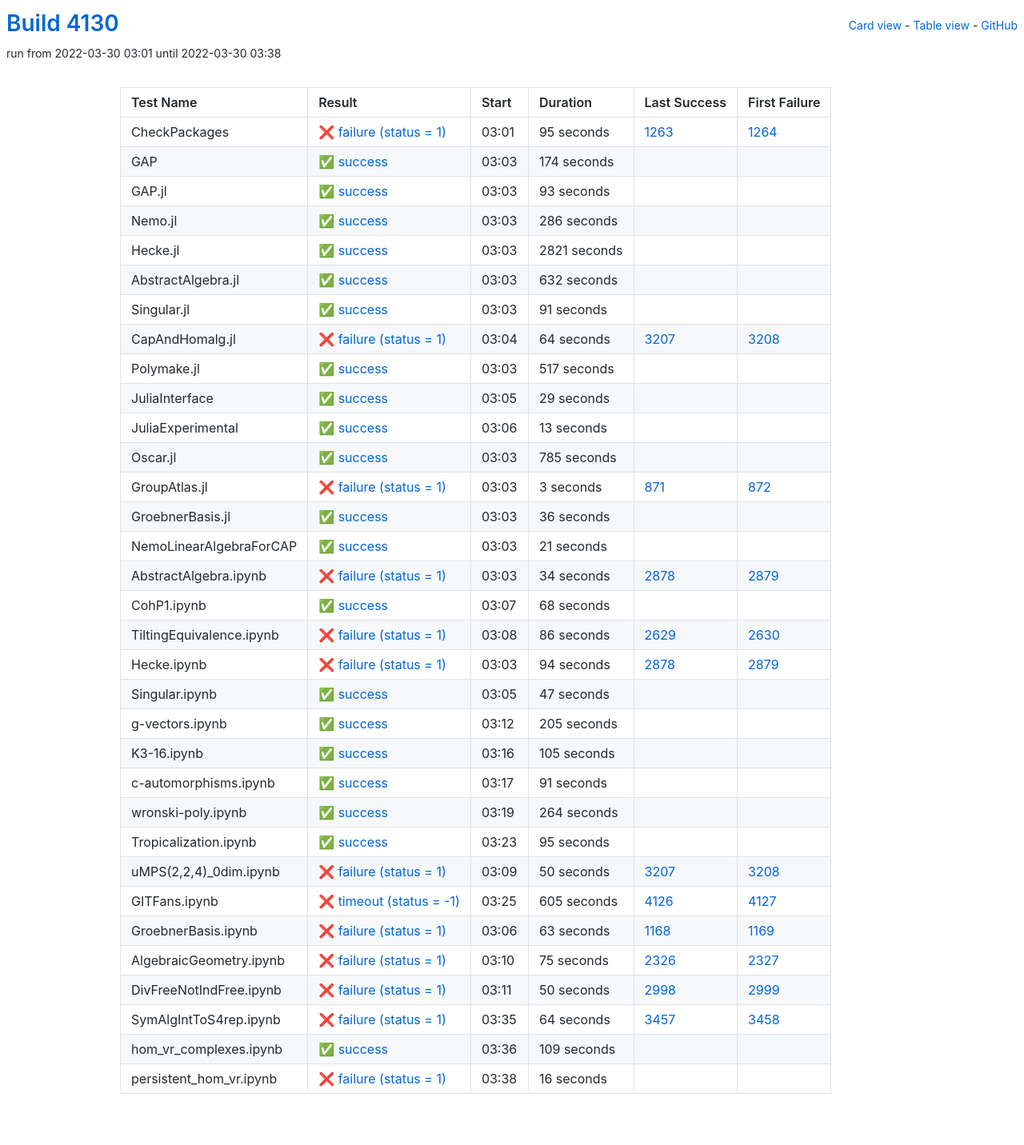
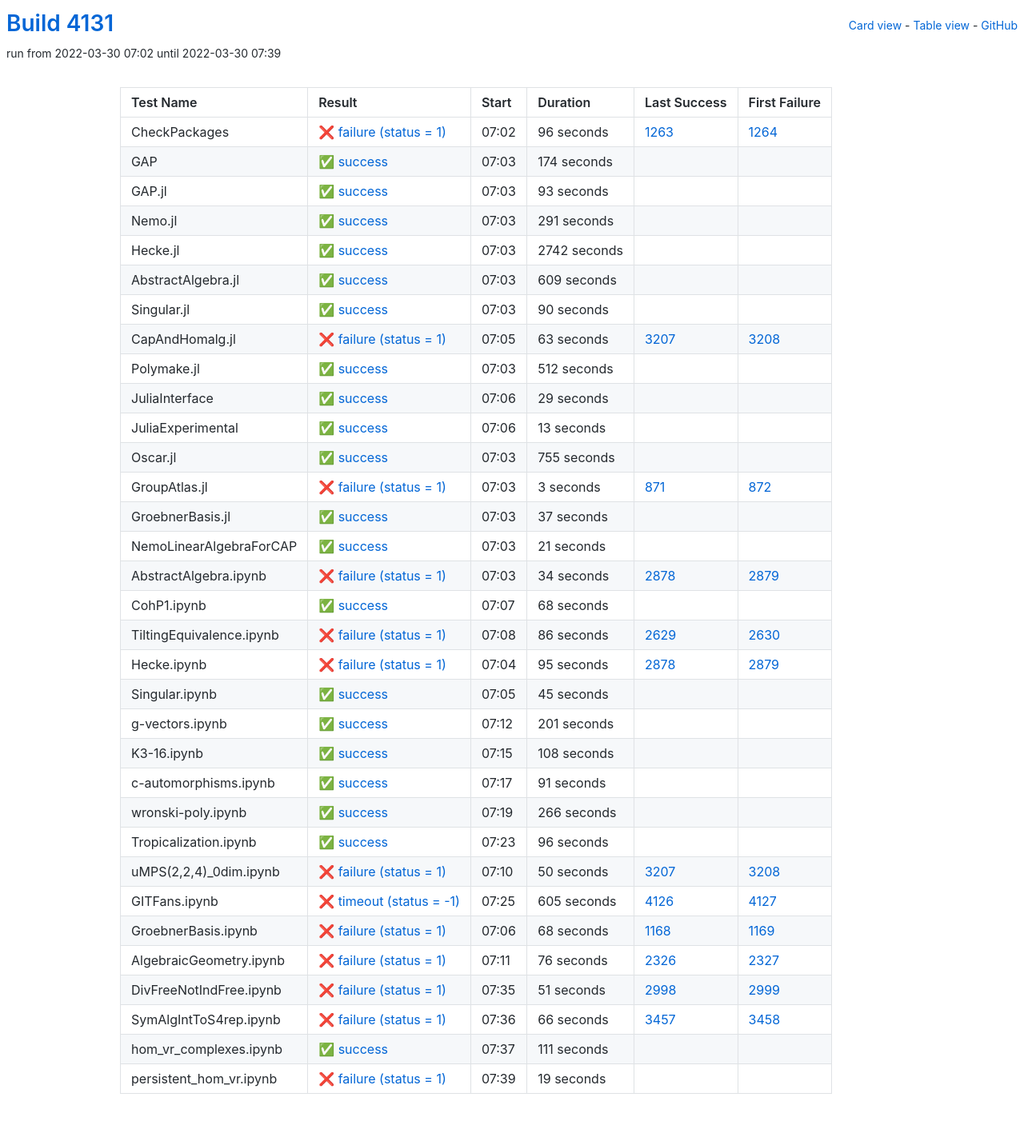
Before and after one commit to oscar-system/oscar-ci-status-stable, a Jekyll site: the page built from table.html, in a window 1280 px wide. Shown: the whole page at 80% size. Built offline with Jekyll 4.4.1, drawn with Linux system fonts in a browser that asks for light colours.

Commit message:
Build #4131

```diff
--- a/_data/ci.yml
+++ b/_data/ci.yml
@@ -1,6 +1,6 @@
 ---
-build: 4130
-build_url: https://oscarci.mathematik.uni-kl.de/job/oscar-stable/4130/
+build: 4131
+build_url: https://oscarci.mathematik.uni-kl.de/job/oscar-stable/4131/
 job: oscar-stable
 organization: oscar-system
 repo: oscar-ci-status-stable
@@ -8,20 +8,20 @@ repourl: https://github.com/oscar-system/oscar-ci-status-stable
 tests:
 - name: CheckPackages
   id: checkpackages
-  log: https://oscarci.mathematik.uni-kl.de/job/oscar-stable/4130/artifact/logs/build-4130/CheckPackages.log
-  start: 2022-03-30 03:01
+  log: https://oscarci.mathematik.uni-kl.de/job/oscar-stable/4131/artifact/logs/build-4131/CheckPackages.log
+  start: 2022-03-30 07:02
   success: false
   exitcode: 1
   status: failure
-  duration: 95
+  duration: 96
   last_success: 1263
   last_success_url: https://oscarci.mathematik.uni-kl.de/job/oscar-stable/1263/
   first_failure: 1264
   first_failure_url: https://oscarci.mathematik.uni-kl.de/job/oscar-stable/1264/
 - name: GAP
   id: gap
-  log: https://oscarci.mathematik.uni-kl.de/job/oscar-stable/4130/artifact/logs/build-4130/GAP.log
-  start: 2022-03-30 03:03
+  log: https://oscarci.mathematik.uni-kl.de/job/oscar-stable/4131/artifact/logs/build-4131/GAP.log
+  start: 2022-03-30 07:03
   success: true
   exitcode: 0
   status: success
@@ -32,8 +32,8 @@ tests:
   first_failure_url:
 - name: GAP.jl
   id: gap-jl
-  log: https://oscarci.mathematik.uni-kl.de/job/oscar-stable/4130/artifact/logs/build-4130/GAP.jl.log
-  start: 2022-03-30 03:03
+  log: https://oscarci.mathematik.uni-kl.de/job/oscar-stable/4131/artifact/logs/build-4131/GAP.jl.log
+  start: 2022-03-30 07:03
   success: true
   exitcode: 0
   status: success
@@ -44,80 +44,80 @@ tests:
   first_failure_url:
 - name: Nemo.jl
   id: nemo-jl
-  log: https://oscarci.mathematik.uni-kl.de/job/oscar-stable/4130/artifact/logs/build-4130/Nemo.jl.log
-  start: 2022-03-30 03:03
+  log: https://oscarci.mathematik.uni-kl.de/job/oscar-stable/4131/artifact/logs/build-4131/Nemo.jl.log
+  start: 2022-03-30 07:03
   success: true
   exitcode: 0
   status: success
-  duration: 286
+  duration: 291
   last_success: false
   last_success_url:
   first_failure: false
   first_failure_url:
 - name: Hecke.jl
   id: hecke-jl
-  log: https://oscarci.mathematik.uni-kl.de/job/oscar-stable/4130/artifact/logs/build-4130/Hecke.jl.log
-  start: 2022-03-30 03:03
+  log: https://oscarci.mathematik.uni-kl.de/job/oscar-stable/4131/artifact/logs/build-4131/Hecke.jl.log
+  start: 2022-03-30 07:03
   success: true
   exitcode: 0
   status: success
-  duration: 2821
+  duration: 2742
   last_success: false
   last_success_url:
   first_failure: false
   first_failure_url:
 - name: AbstractAlgebra.jl
   id: abstractalgebra-jl
-  log: https://oscarci.mathematik.uni-kl.de/job/oscar-stable/4130/artifact/logs/build-4130/AbstractAlgebra.jl.log
-  start: 2022-03-30 03:03
+  log: https://oscarci.mathematik.uni-kl.de/job/oscar-stable/4131/artifact/logs/build-4131/AbstractAlgebra.jl.log
+  start: 2022-03-30 07:03
   success: true
   exitcode: 0
   status: success
-  duration: 632
+  duration: 609
   last_success: false
   last_success_url:
   first_failure: false
   first_failure_url:
 - name: Singular.jl
   id: singular-jl
-  log: https://oscarci.mathematik.uni-kl.de/job/oscar-stable/4130/artifact/logs/build-4130/Singular.jl.log
-  start: 2022-03-30 03:03
+  log: https://oscarci.mathematik.uni-kl.de/job/oscar-stable/4131/artifact/logs/build-4131/Singular.jl.log
+  start: 2022-03-30 07:03
   success: true
   exitcode: 0
   status: success
-  duration: 91
+  duration: 90
   last_success: false
   last_success_url:
   first_failure: false
   first_failure_url:
 - name: CapAndHomalg.jl
   id: capandhomalg-jl
-  log: https://oscarci.mathematik.uni-kl.de/job/oscar-stable/4130/artifact/logs/build-4130/CapAndHomalg.jl.log
-  start: 2022-03-30 03:04
+  log: https://oscarci.mathematik.uni-kl.de/job/oscar-stable/4131/artifact/logs/build-4131/CapAndHomalg.jl.log
+  start: 2022-03-30 07:05
   success: false
   exitcode: 1
   status: failure
-  duration: 64
+  duration: 63
   last_success: 3207
   last_success_url: https://oscarci.mathematik.uni-kl.de/job/oscar-stable/3207/
   first_failure: 3208
   first_failure_url: https://oscarci.mathematik.uni-kl.de/job/oscar-stable/3208/
 - name: Polymake.jl
   id: polymake-jl
-  log: https://oscarci.mathematik.uni-kl.de/job/oscar-stable/4130/artifact/logs/build-4130/Polymake.jl.log
-  start: 2022-03-30 03:03
+  log: https://oscarci.mathematik.uni-kl.de/job/oscar-stable/4131/artifact/logs/build-4131/Polymake.jl.log
+  start: 2022-03-30 07:03
   success: true
   exitcode: 0
   status: success
-  duration: 517
+  duration: 512
   last_success: false
   last_success_url:
   first_failure: false
   first_failure_url:
 - name: JuliaInterface
   id: juliainterface
-  log: https://oscarci.mathematik.uni-kl.de/job/oscar-stable/4130/artifact/logs/build-4130/JuliaInterface.log
-  start: 2022-03-30 03:05
+  log: https://oscarci.mathematik.uni-kl.de/job/oscar-stable/4131/artifact/logs/build-4131/JuliaInterface.log
+  start: 2022-03-30 07:06
   success: true
   exitcode: 0
   status: success
@@ -128,8 +128,8 @@ tests:
   first_failure_url:
 - name: JuliaExperimental
   id: juliaexperimental
-  log: https://oscarci.mathematik.uni-kl.de/job/oscar-stable/4130/artifact/logs/build-4130/JuliaExperimental.log
-  start: 2022-03-30 03:06
+  log: https://oscarci.mathematik.uni-kl.de/job/oscar-stable/4131/artifact/logs/build-4131/JuliaExperimental.log
+  start: 2022-03-30 07:06
   success: true
   exitcode: 0
   status: success
@@ -140,20 +140,20 @@ tests:
   first_failure_url:
 - name: Oscar.jl
   id: oscar-jl
-  log: https://oscarci.mathematik.uni-kl.de/job/oscar-stable/4130/artifact/logs/build-4130/Oscar.jl.log
-  start: 2022-03-30 03:03
+  log: https://oscarci.mathematik.uni-kl.de/job/oscar-stable/4131/artifact/logs/build-4131/Oscar.jl.log
+  start: 2022-03-30 07:03
   success: true
   exitcode: 0
   status: success
-  duration: 785
+  duration: 755
   last_success: false
   last_success_url:
   first_failure: false
   first_failure_url:
 - name: GroupAtlas.jl
   id: groupatlas-jl
-  log: https://oscarci.mathematik.uni-kl.de/job/oscar-stable/4130/artifact/logs/build-4130/GroupAtlas.jl.log
-  start: 2022-03-30 03:03
+  log: https://oscarci.mathematik.uni-kl.de/job/oscar-stable/4131/artifact/logs/build-4131/GroupAtlas.jl.log
+  start: 2022-03-30 07:03
   success: false
   exitcode: 1
   status: failure
@@ -164,20 +164,20 @@ tests:
   first_failure_url: https://oscarci.mathematik.uni-kl.de/job/oscar-stable/872/
 - name: GroebnerBasis.jl
   id: groebnerbasis-jl
-  log: https://oscarci.mathematik.uni-kl.de/job/oscar-stable/4130/artifact/logs/build-4130/GroebnerBasis.jl.log
-  start: 2022-03-30 03:03
+  log: https://oscarci.mathematik.uni-kl.de/job/oscar-stable/4131/artifact/logs/build-4131/GroebnerBasis.jl.log
+  start: 2022-03-30 07:03
   success: true
   exitcode: 0
   status: success
-  duration: 36
+  duration: 37
   last_success: false
   last_success_url:
   first_failure: false
   first_failure_url:
 - name: NemoLinearAlgebraForCAP
   id: nemolinearalgebraforcap
-  log: https://oscarci.mathematik.uni-kl.de/job/oscar-stable/4130/artifact/logs/build-4130/NemoLinearAlgebraForCAP.log
-  start: 2022-03-30 03:03
+  log: https://oscarci.mathematik.uni-kl.de/job/oscar-stable/4131/artifact/logs/build-4131/NemoLinearAlgebraForCAP.log
+  start: 2022-03-30 07:03
   success: true
   exitcode: 0
   status: success
@@ -188,8 +188,8 @@ tests:
   first_failure_url:
 - name: AbstractAlgebra.ipynb
   id: abstractalgebra-ipynb
-  log: https://oscarci.mathematik.uni-kl.de/job/oscar-stable/4130/artifact/logs/build-4130/AbstractAlgebra.ipynb.log
-  start: 2022-03-30 03:03
+  log: https://oscarci.mathematik.uni-kl.de/job/oscar-stable/4131/artifact/logs/build-4131/AbstractAlgebra.ipynb.log
+  start: 2022-03-30 07:03
   success: false
   exitcode: 1
   status: failure
@@ -200,8 +200,8 @@ tests:
   first_failure_url: https://oscarci.mathematik.uni-kl.de/job/oscar-stable/2879/
 - name: CohP1.ipynb
   id: cohp1-ipynb
-  log: https://oscarci.mathematik.uni-kl.de/job/oscar-stable/4130/artifact/logs/build-4130/CohP1.ipynb.log
-  start: 2022-03-30 03:07
+  log: https://oscarci.mathematik.uni-kl.de/job/oscar-stable/4131/artifact/logs/build-4131/CohP1.ipynb.log
+  start: 2022-03-30 07:07
   success: true
   exitcode: 0
   status: success
@@ -212,8 +212,8 @@ tests:
   first_failure_url:
 - name: TiltingEquivalence.ipynb
   id: tiltingequivalence-ipynb
-  log: https://oscarci.mathematik.uni-kl.de/job/oscar-stable/4130/artifact/logs/build-4130/TiltingEquivalence.ipynb.log
-  start: 2022-03-30 03:08
+  log: https://oscarci.mathematik.uni-kl.de/job/oscar-stable/4131/artifact/logs/build-4131/TiltingEquivalence.ipynb.log
+  start: 2022-03-30 07:08
   success: false
   exitcode: 1
   status: failure
@@ -224,56 +224,56 @@ tests:
   first_failure_url: https://oscarci.mathematik.uni-kl.de/job/oscar-stable/2630/
 - name: Hecke.ipynb
   id: hecke-ipynb
-  log: https://oscarci.mathematik.uni-kl.de/job/oscar-stable/4130/artifact/logs/build-4130/Hecke.ipynb.log
-  start: 2022-03-30 03:03
+  log: https://oscarci.mathematik.uni-kl.de/job/oscar-stable/4131/artifact/logs/build-4131/Hecke.ipynb.log
+  start: 2022-03-30 07:04
   success: false
   exitcode: 1
   status: failure
-  duration: 94
+  duration: 95
   last_success: 2878
   last_success_url: https://oscarci.mathematik.uni-kl.de/job/oscar-stable/2878/
   first_failure: 2879
   first_failure_url: https://oscarci.mathematik.uni-kl.de/job/oscar-stable/2879/
 - name: Singular.ipynb
   id: singular-ipynb
-  log: https://oscarci.mathematik.uni-kl.de/job/oscar-stable/4130/artifact/logs/build-4130/Singular.ipynb.log
-  start: 2022-03-30 03:05
+  log: https://oscarci.mathematik.uni-kl.de/job/oscar-stable/4131/artifact/logs/build-4131/Singular.ipynb.log
+  start: 2022-03-30 07:05
   success: true
   exitcode: 0
   status: success
-  duration: 47
+  duration: 45
   last_success: false
   last_success_url:
   first_failure: false
   first_failure_url:
 - name: g-vectors.ipynb
   id: g-vectors-ipynb
-  log: https://oscarci.mathematik.uni-kl.de/job/oscar-stable/4130/artifact/logs/build-4130/g-vectors.ipynb.log
-  start: 2022-03-30 03:12
+  log: https://oscarci.mathematik.uni-kl.de/job/oscar-stable/4131/artifact/logs/build-4131/g-vectors.ipynb.log
+  start: 2022-03-30 07:12
   success: true
   exitcode: 0
   status: success
-  duration: 205
+  duration: 201
   last_success: false
   last_success_url:
   first_failure: false
   first_failure_url:
 - name: K3-16.ipynb
   id: k3-16-ipynb
-  log: https://oscarci.mathematik.uni-kl.de/job/oscar-stable/4130/artifact/logs/build-4130/K3-16.ipynb.log
-  start: 2022-03-30 03:16
+  log: https://oscarci.mathematik.uni-kl.de/job/oscar-stable/4131/artifact/logs/build-4131/K3-16.ipynb.log
+  start: 2022-03-30 07:15
   success: true
   exitcode: 0
   status: success
-  duration: 105
+  duration: 108
   last_success: false
   last_success_url:
   first_failure: false
   first_failure_url:
 - name: c-automorphisms.ipynb
   id: c-automorphisms-ipynb
-  log: https://oscarci.mathematik.uni-kl.de/job/oscar-stable/4130/artifact/logs/build-4130/c-automorphisms.ipynb.log
-  start: 2022-03-30 03:17
+  log: https://oscarci.mathematik.uni-kl.de/job/oscar-stable/4131/artifact/logs/build-4131/c-automorphisms.ipynb.log
+  start: 2022-03-30 07:17
   success: true
   exitcode: 0
   status: success
@@ -284,32 +284,32 @@ tests:
   first_failure_url:
 - name: wronski-poly.ipynb
   id: wronski-poly-ipynb
-  log: https://oscarci.mathematik.uni-kl.de/job/oscar-stable/4130/artifact/logs/build-4130/wronski-poly.ipynb.log
-  start: 2022-03-30 03:19
+  log: https://oscarci.mathematik.uni-kl.de/job/oscar-stable/4131/artifact/logs/build-4131/wronski-poly.ipynb.log
+  start: 2022-03-30 07:19
   success: true
   exitcode: 0
   status: success
-  duration: 264
+  duration: 266
   last_success: false
   last_success_url:
   first_failure: false
   first_failure_url:
 - name: Tropicalization.ipynb
   id: tropicalization-ipynb
-  log: https://oscarci.mathematik.uni-kl.de/job/oscar-stable/4130/artifact/logs/build-4130/Tropicalization.ipynb.log
-  start: 2022-03-30 03:23
+  log: https://oscarci.mathematik.uni-kl.de/job/oscar-stable/4131/artifact/logs/build-4131/Tropicalization.ipynb.log
+  start: 2022-03-30 07:23
   success: true
   exitcode: 0
   status: success
-  duration: 95
+  duration: 96
   last_success: false
   last_success_url:
   first_failure: false
   first_failure_url:
 - name: uMPS(2,2,4)_0dim.ipynb
   id: umps-2-2-4-0dim-ipynb
-  log: https://oscarci.mathematik.uni-kl.de/job/oscar-stable/4130/artifact/logs/build-4130/uMPS-2-2-4-_0dim.ipynb.log
-  start: 2022-03-30 03:09
+  log: https://oscarci.mathematik.uni-kl.de/job/oscar-stable/4131/artifact/logs/build-4131/uMPS-2-2-4-_0dim.ipynb.log
+  start: 2022-03-30 07:10
   success: false
   exitcode: 1
   status: failure
@@ -320,8 +320,8 @@ tests:
   first_failure_url: https://oscarci.mathematik.uni-kl.de/job/oscar-stable/3208/
 - name: GITFans.ipynb
   id: gitfans-ipynb
-  log: https://oscarci.mathematik.uni-kl.de/job/oscar-stable/4130/artifact/logs/build-4130/GITFans.ipynb.log
-  start: 2022-03-30 03:25
+  log: https://oscarci.mathematik.uni-kl.de/job/oscar-stable/4131/artifact/logs/build-4131/GITFans.ipynb.log
+  start: 2022-03-30 07:25
   success: false
   exitcode: -1
   status: timeout
@@ -332,72 +332,72 @@ tests:
   first_failure_url: https://oscarci.mathematik.uni-kl.de/job/oscar-stable/4127/
 - name: GroebnerBasis.ipynb
   id: groebnerbasis-ipynb
-  log: https://oscarci.mathematik.uni-kl.de/job/oscar-stable/4130/artifact/logs/build-4130/GroebnerBasis.ipynb.log
-  start: 2022-03-30 03:06
+  log: https://oscarci.mathematik.uni-kl.de/job/oscar-stable/4131/artifact/logs/build-4131/GroebnerBasis.ipynb.log
+  start: 2022-03-30 07:06
   success: false
   exitcode: 1
   status: failure
-  duration: 63
+  duration: 68
   last_success: 1168
   last_success_url: https://oscarci.mathematik.uni-kl.de/job/oscar-stable/1168/
   first_failure: 1169
   first_failure_url: https://oscarci.mathematik.uni-kl.de/job/oscar-stable/1169/
 - name: AlgebraicGeometry.ipynb
   id: algebraicgeometry-ipynb
-  log: https://oscarci.mathematik.uni-kl.de/job/oscar-stable/4130/artifact/logs/build-4130/AlgebraicGeometry.ipynb.log
-  start: 2022-03-30 03:10
+  log: https://oscarci.mathematik.uni-kl.de/job/oscar-stable/4131/artifact/logs/build-4131/AlgebraicGeometry.ipynb.log
+  start: 2022-03-30 07:11
   success: false
   exitcode: 1
   status: failure
-  duration: 75
+  duration: 76
   last_success: 2326
   last_success_url: https://oscarci.mathematik.uni-kl.de/job/oscar-stable/2326/
   first_failure: 2327
   first_failure_url: https://oscarci.mathematik.uni-kl.de/job/oscar-stable/2327/
 - name: DivFreeNotIndFree.ipynb
   id: divfreenotindfree-ipynb
-  log: https://oscarci.mathematik.uni-kl.de/job/oscar-stable/4130/artifact/logs/build-4130/DivFreeNotIndFree.ipynb.log
-  start: 2022-03-30 03:11
+  log: https://oscarci.mathematik.uni-kl.de/job/oscar-stable/4131/artifact/logs/build-4131/DivFreeNotIndFree.ipynb.log
+  start: 2022-03-30 07:35
   success: false
   exitcode: 1
   status: failure
-  duration: 50
+  duration: 51
   last_success: 2998
   last_success_url: https://oscarci.mathematik.uni-kl.de/job/oscar-stable/2998/
   first_failure: 2999
   first_failure_url: https://oscarci.mathematik.uni-kl.de/job/oscar-stable/2999/
 - name: SymAlgIntToS4rep.ipynb
   id: symalginttos4rep-ipynb
-  log: https://oscarci.mathematik.uni-kl.de/job/oscar-stable/4130/artifact/logs/build-4130/SymAlgIntToS4rep.ipynb.log
-  start: 2022-03-30 03:35
+  log: https://oscarci.mathematik.uni-kl.de/job/oscar-stable/4131/artifact/logs/build-4131/SymAlgIntToS4rep.ipynb.log
+  start: 2022-03-30 07:36
   success: false
   exitcode: 1
   status: failure
-  duration: 64
+  duration: 66
   last_success: 3457
   last_success_url: https://oscarci.mathematik.uni-kl.de/job/oscar-stable/3457/
   first_failure: 3458
   first_failure_url: https://oscarci.mathematik.uni-kl.de/job/oscar-stable/3458/
 - name: hom_vr_complexes.ipynb
   id: hom-vr-complexes-ipynb
-  log: https://oscarci.mathematik.uni-kl.de/job/oscar-stable/4130/artifact/logs/build-4130/hom_vr_complexes.ipynb.log
-  start: 2022-03-30 03:36
+  log: https://oscarci.mathematik.uni-kl.de/job/oscar-stable/4131/artifact/logs/build-4131/hom_vr_complexes.ipynb.log
+  start: 2022-03-30 07:37
   success: true
   exitcode: 0
   status: success
-  duration: 109
+  duration: 111
   last_success: false
   last_success_url:
   first_failure: false
   first_failure_url:
 - name: persistent_hom_vr.ipynb
   id: persistent-hom-vr-ipynb
-  log: https://oscarci.mathematik.uni-kl.de/job/oscar-stable/4130/artifact/logs/build-4130/persistent_hom_vr.ipynb.log
-  start: 2022-03-30 03:38
+  log: https://oscarci.mathematik.uni-kl.de/job/oscar-stable/4131/artifact/logs/build-4131/persistent_hom_vr.ipynb.log
+  start: 2022-03-30 07:39
   success: false
   exitcode: 1
   status: failure
-  duration: 16
+  duration: 19
   last_success: false
   last_success_url:
   first_failure: false
```
Also changed, not shown: README.md.
